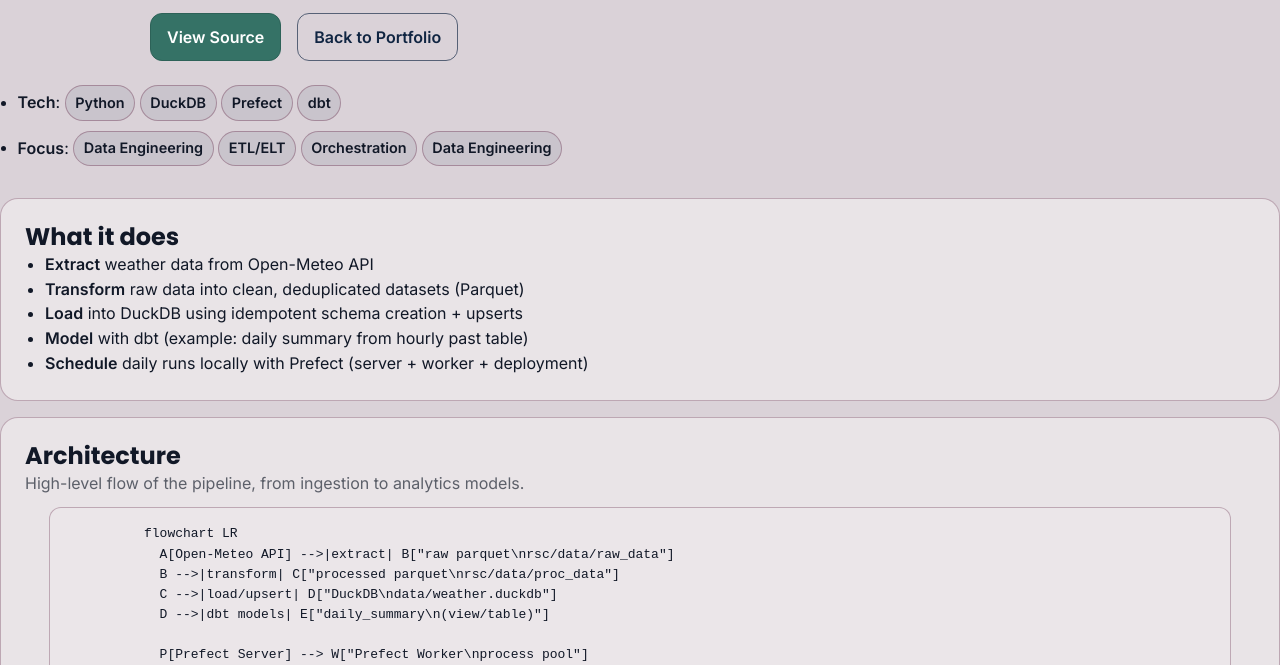
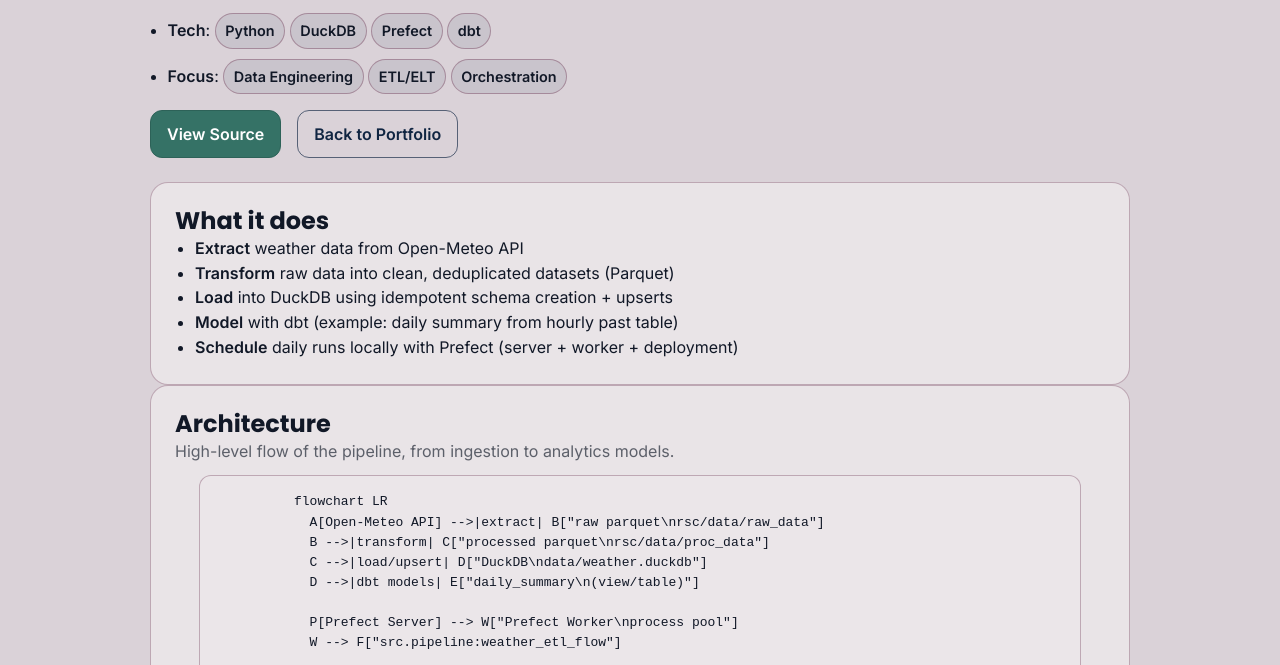
Before and after one commit to michelezanatta/michelezanatta.github.io, a plain HTML site: page pages/projects/weather-etl.html in a window 1280 px wide. Shown: the part 135-800 px from the top of the page. Drawn offline with Linux system fonts and the light colour scheme.

Commit message:
align style projects pages

```diff
--- a/css/style.css
+++ b/css/style.css
@@ -415,6 +415,11 @@
   margin-top: var(--space-3);
 }
 
+.project-hero .meta {
+  margin-top: var(--space-3);
+  margin-bottom: var(--space-3);
+}
+
 .project-grid {
   display: grid;
   grid-template-columns: 1.1fr 1fr;
--- a/pages/projects/weather-etl.html
+++ b/pages/projects/weather-etl.html
@@ -10,8 +10,8 @@
     />
 
     <link rel="stylesheet" href="../../css/style.css" />
-    <link rel="preconnect" href="https://fonts.googleapis.com" />
-    <link rel="preconnect" href="https://fonts.gstatic.com" crossorigin />
+    <!-- <link rel="preconnect" href="https://fonts.googleapis.com" />
+    <link rel="preconnect" href="https://fonts.gstatic.com" crossorigin />-->
     <link
       href="https://fonts.googleapis.com/css2?family=Inter:wght@400;500;600&family=Poppins:wght@600;700&display=swap"
       rel="stylesheet"
@@ -28,6 +28,22 @@
           stores it in DuckDB, and builds analytics-ready models with dbt. It
           can run on-demand or on a daily schedule via Prefect.
         </p>
+        <ul class="meta">
+          <li>
+            <strong>Tech</strong>:
+            <span class="tag">Python</span>
+            <span class="tag">DuckDB</span>
+            <span class="tag">Prefect</span>
+            <span class="tag">dbt</span>
+          </li>
+
+          <li style="padding-top: 10px">
+            <strong>Focus</strong>:
+            <span class="tag">Data Engineering</span>
+            <span class="tag">ETL/ELT</span>
+            <span class="tag">Orchestration</span>
+          </li>
+        </ul>
 
         <div class="project-links">
           <a
@@ -44,32 +60,8 @@
         </div>
       </section>
 
-
-        <ul class="meta">
-          <li>
-            <strong>Tech</strong>:
-            <span class="tag">Python</span>
-            <span class="tag">DuckDB</span>
-            <span class="tag">Prefect</span>
-            <span class="tag">dbt</span>
-          </li>
-
-          <li style="padding-top: 10px">
-            <strong>Focus</strong>:
-            <span class="tag">Data Engineering</span>
-            <span class="tag">ETL/ELT</span>
-            <span class="tag">Orchestration</span>
-            <span class="tag">Data Engineering</span>
-          </li>
-        </ul>
-
-
-      </div>
-    </header>
-
-    <!-- <main id="content" class="container"> -->
-      <div class="stack">
-        <section class="panel">
+      <section class="container">
+        <div class="project-panel">
           <h2>What it does</h2>
           <ul>
             <li><strong>Extract</strong> weather data from Open-Meteo API</li>
@@ -90,8 +82,10 @@
               + worker + deployment)
             </li>
           </ul>
-        </section>
-        <section class="panel">
+        </div>
+      </section>
+        <section class="container">
+        <div class="project-panel">
           <h2>Architecture</h2>
           <p class="muted">
             High-level flow of the pipeline, from ingestion to analytics models.
@@ -114,8 +108,10 @@
             F --> D
         </pre
           >
+          </div>
         </section>
-        <section class="panel">
+        <section class="container">
+     <div class="project-panel">
           <h2>How to run (local)</h2>
           <p class="muted" style="margin-top: 0.25rem">
             These commands are meant to be executed from the ETL repository.
@@ -151,8 +147,10 @@
 
 # Create a scheduled deployment (interactive)
 prefect deploy</code></pre>
+     </div>
         </section>
-        <section class="panel">
+        <section class="container">
+     <div class="project-panel">
           <h2>dbt transformations</h2>
           <p class="muted" style="margin-top: var(--space-2)">
             dbt reads from the DuckDB tables produced by the pipeline and builds
@@ -172,9 +170,11 @@
 print(con.execute("select * from daily_summary limit 10").fetchdf())
 con.close()
 PY</code></pre>
+     </div>
         </section>
 
-        <section class="panel">
+        <section class="container">
+     <div class="project-panel">
           <h2>Docker</h2>
           <p class="muted" style="margin-top: var(--space-2)">
             Run it as a one-shot container, or run Prefect server+worker via
@@ -201,6 +201,7 @@
 
 # deploy (interactive)
 docker compose run --rm runner prefect deploy</code></pre>
+     </div>
         </section>
         <!--<section class="panel">
           <h2>Sample outputs</h2>
```
Also changed, not shown: pages/projects/dq-eda-copilot.html (+16 -0 lines).
